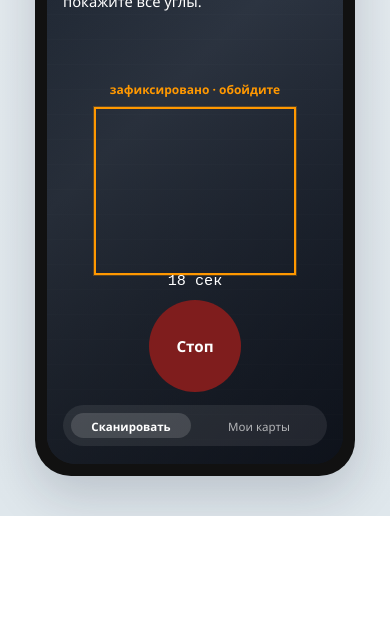
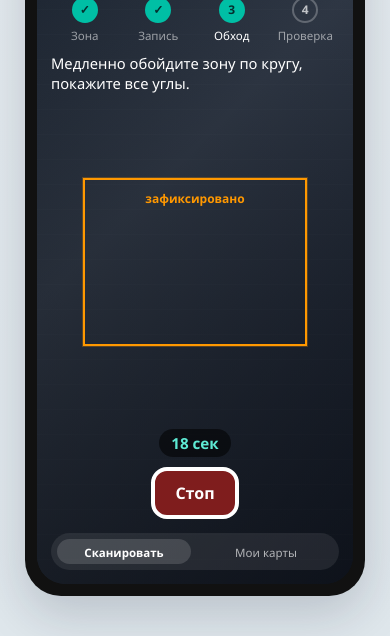
Before and after one commit to KalashnikovKV/nvc-business-analysis, a plain HTML site: page wireframes/m1-record.html in a window 390 px wide. Shown: the part 1341-1977 px from the top of the page. Before the commit the page ends 1857 px from the top, so only its background shows below. Drawn offline with Linux system fonts and the light colour scheme.

Commit message:
Keep the scan wireframe inside the phone.
The orbit hint, zone frame, timer and stop button were stacked on top of each other.

```diff
--- a/wireframes/m1-record.html
+++ b/wireframes/m1-record.html
@@ -23,19 +23,20 @@
     <div class="phone" aria-label="AR ещё не готов">
       <div class="phone-screen">
         <div class="notch" aria-hidden="true"></div>
-        <div class="ar-bg" style="display:flex;flex-direction:column;padding:48px 16px 0">
+        <div class="ar-bg scan">
           <div class="scan-head">
             <h2>Сканирование</h2>
             <span class="ar-pill"><i></i> AR недоступен</span>
           </div>
           <div class="stepper" aria-label="Шаги съёмки">
-            <div class="step on"><b>1</b>Зона</div>
-            <div class="step"><b>2</b>Запись</div>
-            <div class="step"><b>3</b>Обход</div>
-            <div class="step"><b>4</b>Проверка</div>
+            <div class="step on"><b>1</b><span>Зона</span></div>
+            <div class="step"><b>2</b><span>Запись</span></div>
+            <div class="step"><b>3</b><span>Обход</span></div>
+            <div class="step"><b>4</b><span>Проверка</span></div>
           </div>
           <p class="scan-hint">Подождите — AR-камера запускается…</p>
-          <div class="scan-body">
+          <div class="scan-stage"></div>
+          <div class="scan-controls">
             <button class="record-btn" type="button" disabled>Запись</button>
           </div>
           <nav class="tabbar">
@@ -49,34 +50,34 @@
     <div class="phone" aria-label="Обход зоны">
       <div class="phone-screen">
         <div class="notch" aria-hidden="true"></div>
-        <div class="ar-bg">
-          <div style="position:absolute;top:48px;left:16px;right:16px">
+        <div class="ar-bg scan">
           <div class="scan-head">
             <h2>Сканирование</h2>
             <span class="ar-pill ok"><i></i> AR готов</span>
           </div>
-            <div class="stepper">
-              <div class="step"><b>✓</b>Зона</div>
-              <div class="step"><b>✓</b>Запись</div>
-              <div class="step on"><b>3</b>Обход</div>
-              <div class="step"><b>4</b>Проверка</div>
+          <div class="stepper" aria-label="Шаги съёмки">
+            <div class="step done"><b>✓</b><span>Зона</span></div>
+            <div class="step done"><b>✓</b><span>Запись</span></div>
+            <div class="step on"><b>3</b><span>Обход</span></div>
+            <div class="step"><b>4</b><span>Проверка</span></div>
           </div>
           <p class="scan-hint">Медленно обойдите зону по кругу, покажите все углы.</p>
-          </div>
-          <div class="zone-rails locked" style="top:42%">
-            <div class="zone-label">зафиксировано · обойдите</div>
+          <div class="scan-stage">
+            <div class="zone-rails locked">
+              <div class="zone-label">зафиксировано</div>
             </div>
           </div>
-        <div class="scan-body" style="position:absolute;left:0;right:0;bottom:64px">
-          <div class="timer-line">18 сек</div>
+          <div class="scan-controls">
+            <div class="timer-pill">18 сек</div>
             <button class="record-btn active" type="button">Стоп</button>
           </div>
-        <nav class="tabbar" style="position:absolute;left:0;right:0;bottom:0">
+          <nav class="tabbar">
             <a class="on" href="m1-record.html">Сканировать</a>
             <a href="m4-maps.html">Мои карты</a>
           </nav>
         </div>
       </div>
+    </div>
   </main>
 </body>
 </html>
--- a/wireframes/wireframes.css
+++ b/wireframes/wireframes.css
@@ -86,12 +86,12 @@ button, input, select { font: inherit; }
 
 /* Phone frame */
 .phone {
-  width: 320px; min-height: 640px; height: auto; border-radius: 36px;
+  width: 340px; height: 700px; border-radius: 36px;
   background: #111; padding: 12px; box-shadow: var(--shadow);
-  position: relative;
+  position: relative; box-sizing: border-box;
 }
 .phone-screen {
-  min-height: 616px; height: auto; border-radius: 28px; overflow: hidden;
+  height: 100%; border-radius: 28px; overflow: hidden;
   background: var(--bg-dark); color: var(--text-on-dark);
   display: flex; flex-direction: column; position: relative;
 }
@@ -130,13 +130,13 @@ button, input, select { font: inherit; }
   position: relative;
 }
 .zone-rails {
-  position: absolute; left: 16%; right: 16%; top: 28%; height: 168px;
+  position: relative; width: 78%; height: 168px; box-sizing: border-box;
   border: 2px solid var(--accent);
   box-shadow: 0 0 0 1px var(--accent-muted), inset 0 0 40px var(--accent-muted);
 }
 .zone-rails.locked { border-color: var(--warning); box-shadow: 0 0 0 1px rgba(255,152,0,0.25); }
 .zone-label {
-  position: absolute; top: -28px; left: 0; right: 0; text-align: center;
+  position: absolute; top: 10px; left: 8px; right: 8px; text-align: center;
   font-size: 0.75rem; color: var(--accent); font-weight: 600;
 }
 .zone-rails.locked .zone-label { color: var(--warning); }
@@ -161,18 +161,24 @@ button, input, select { font: inherit; }
 }
 .timer { font-family: var(--mono); font-size: 1.1rem; }
 .record-btn {
-  width: 92px; height: 92px; border-radius: 50%;
-  border: none; background: #b42318; color: #fff;
-  font-weight: 700; font-size: 0.95rem; cursor: pointer;
+  width: 88px; height: 88px; border-radius: 50%; flex: none;
+  border: 4px solid #fff; background: #b42318; color: #fff;
+  font-weight: 700; font-size: 1rem; cursor: pointer;
 }
-.record-btn.active { background: #7f1d1d; }
+.record-btn.active {
+  width: 88px; height: 52px; border-radius: 16px; background: #7f1d1d;
+}
 .record-btn:disabled { opacity: 0.55; }
+.scan {
+  flex: 1; min-height: 0; display: flex; flex-direction: column;
+  padding: 52px 14px 14px; box-sizing: border-box;
+}
 .scan-head {
-  display: flex; align-items: center; justify-content: space-between; gap: 8px; flex-wrap: wrap;
+  display: flex; align-items: center; justify-content: space-between; gap: 8px;
 }
-.scan-head h2 { margin: 0; font-size: 1.05rem; }
+.scan-head h2 { margin: 0; font-size: 1.15rem; line-height: 1.2; }
 .ar-pill {
-  display: inline-flex; align-items: center; gap: 6px;
+  display: inline-flex; align-items: center; gap: 6px; flex: none;
   padding: 4px 10px; border-radius: 999px; font-size: 0.72rem; font-weight: 700;
   background: rgba(127, 29, 29, 0.85); color: #fecaca;
 }
@@ -181,27 +187,41 @@ button, input, select { font: inherit; }
   width: 7px; height: 7px; border-radius: 50%; background: currentColor; font-style: normal;
 }
 .stepper {
-  display: grid; grid-template-columns: repeat(4, 1fr); gap: 0; margin-top: 4px;
+  display: grid; grid-template-columns: repeat(4, minmax(0, 1fr));
+  gap: 6px; margin-top: 14px;
 }
-.stepper .step { text-align: center; font-size: 0.68rem; color: rgba(255,255,255,0.55); }
+.stepper .step {
+  display: flex; flex-direction: column; align-items: center; gap: 6px;
+  min-width: 0; text-align: center; font-size: 0.72rem; line-height: 1.15;
+  color: rgba(255,255,255,0.55);
+}
 .stepper .step b {
-  display: flex; align-items: center; justify-content: center;
-  width: 22px; height: 22px; margin: 0 auto 4px; border-radius: 50%;
-  border: 2px solid rgba(255,255,255,0.25); font-size: 0.72rem; color: rgba(255,255,255,0.7);
+  display: flex; align-items: center; justify-content: center; flex: none;
+  width: 26px; height: 26px; margin: 0; border-radius: 50%;
+  border: 2px solid rgba(255,255,255,0.25); font-size: 0.75rem; color: rgba(255,255,255,0.7);
 }
+.stepper .step span { display: block; }
 .stepper .step.on { color: #fff; }
-.stepper .step.on b { background: var(--accent); border-color: var(--accent); color: #042f2e; }
-.scan-hint { margin: 8px 0 0; font-size: 0.92rem; line-height: 1.35; }
-.scan-body {
-  flex: 1; display: flex; flex-direction: column; justify-content: flex-end; align-items: center;
-  padding: 16px 16px 8px; min-height: 280px;
+.stepper .step.on b,
+.stepper .step.done b { background: var(--accent); border-color: var(--accent); color: #042f2e; }
+.scan-hint { margin: 12px 0 0; font-size: 0.92rem; line-height: 1.35; }
+.scan-stage {
+  flex: 1; min-height: 0; display: flex; align-items: center; justify-content: center;
+  margin: 12px 0;
 }
-.timer-line { margin-bottom: 10px; font-family: var(--mono); font-size: 0.95rem; }
+.scan-controls {
+  flex: none; display: flex; flex-direction: column; align-items: center; gap: 10px;
+}
+.timer-pill {
+  padding: 4px 12px; border-radius: 999px; background: rgba(0,0,0,0.55);
+  color: #5eead4; font-weight: 700; font-size: 0.95rem;
+}
 .tabbar {
-  display: grid; grid-template-columns: 1fr 1fr; gap: 8px;
-  margin: 12px 16px 18px; padding: 8px; border-radius: 22px;
+  display: grid; grid-template-columns: 1fr 1fr; gap: 8px; flex: none;
+  margin: 14px 16px 16px; padding: 6px; border-radius: 22px;
   background: rgba(255,255,255,0.08);
 }
+.scan .tabbar { margin: 14px 0 0; }
 .tabbar a {
   text-align: center; font-size: 0.72rem; color: rgba(255,255,255,0.65);
   padding: 6px 4px 4px; border-radius: 16px;
```
Lines whose indentation alone changed are shown as unchanged.
